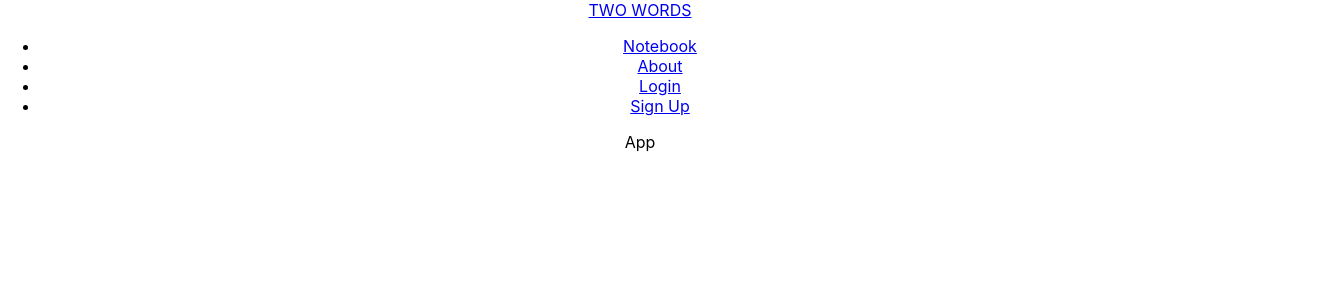
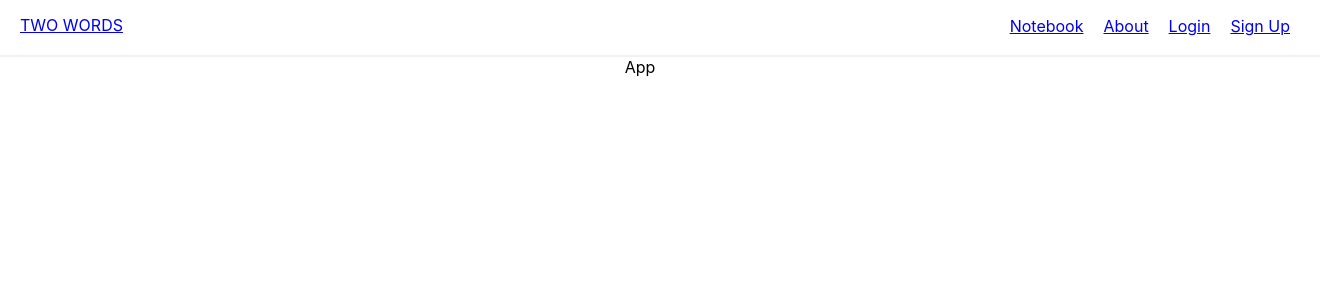
Before and after one commit to Bobby-Coleman/TwoWords, a React (Create React App) app: page / in a window 1280 px wide. Shown: the top 300 px of the page, 1320 px wide, since content can reach past the window. Built offline with nearby package versions, Linux system fonts and the light colour scheme.

Commit message:
Start style on simple header

```diff
--- a/src/components/navbar/navbar.css
+++ b/src/components/navbar/navbar.css
@@ -0,0 +1,23 @@
+.NavBar {
+    width: 100%;
+    height: 55px;
+    border-bottom: 2px solid #f1f1f1;
+    padding: 0 20px;
+    display: flex;
+    justify-content: space-between;
+}
+
+.logo {
+    padding: 15px 0;
+}
+
+ul {
+    list-style: none;
+    display: flex;
+    flex-flow: row nowrap;
+}
+
+li {
+    padding: 0 10px;
+    text-decoration: none;
+}
--- a/src/components/navbar/navbar.jsx
+++ b/src/components/navbar/navbar.jsx
@@ -5,7 +5,9 @@ import './navbar.css';
 const Navbar = () => {
     return (
       <nav className="NavBar">
-        <Link to="/" className="nav-link">TWO WORDS</Link>
+        <div className="logo">
+          <Link to="/" className="nav-link">TWO WORDS</Link>
+        </div>
         <ul className="navbar-items">
           <li className="navbar-item">
           <Link to="/notebook" className="nav-link">Notebook</Link>
```
